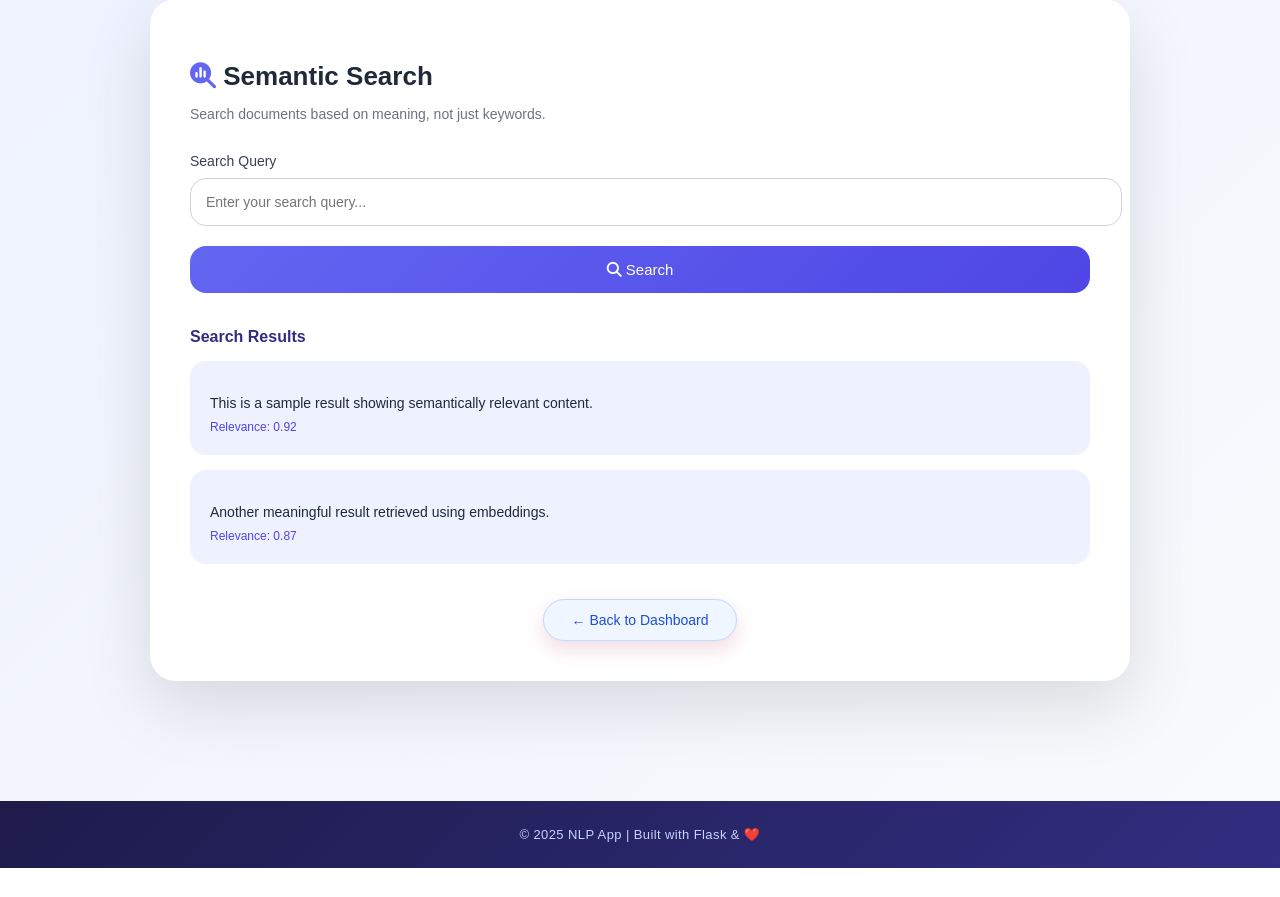
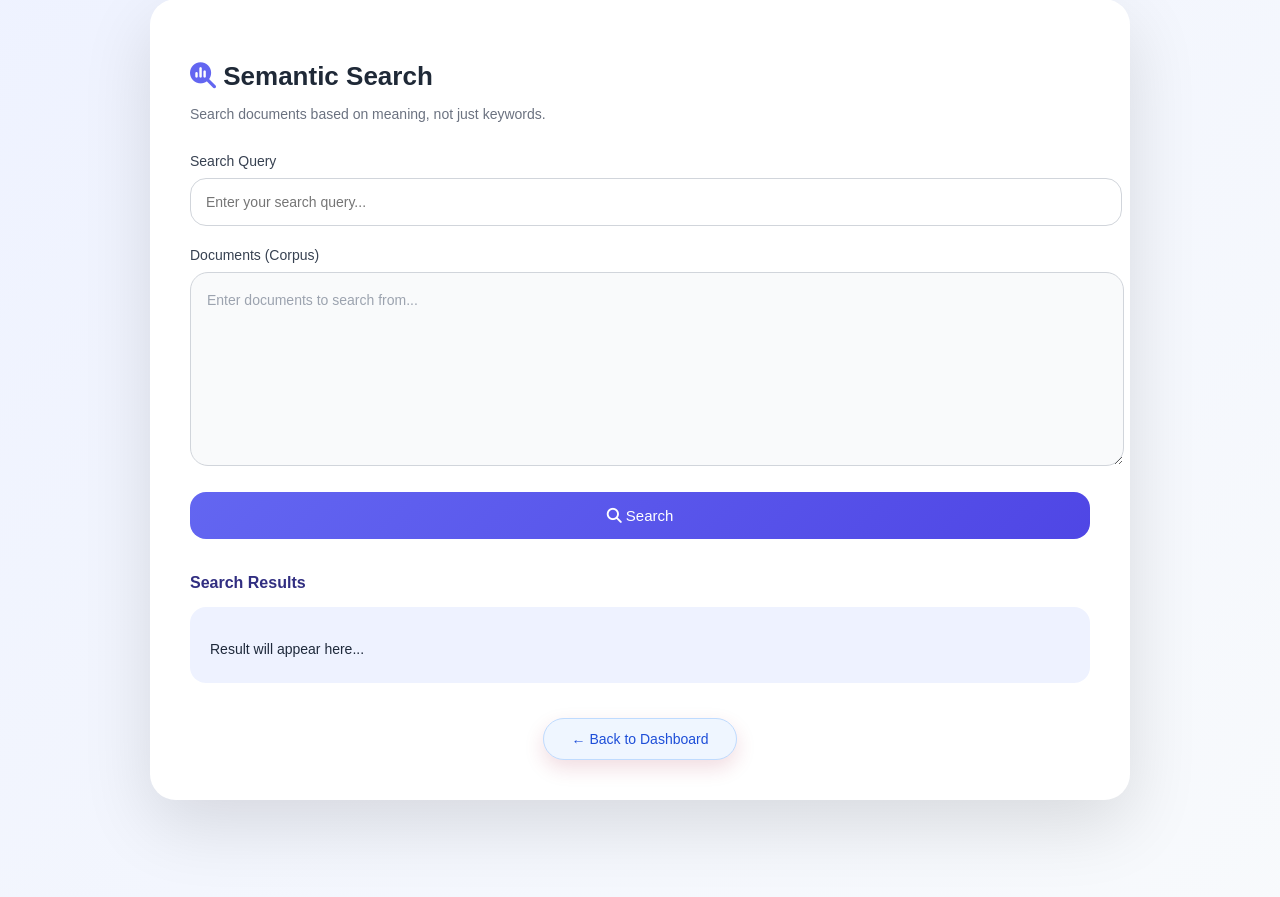
Before and after one commit to AryaShukla123/NLP-Web-App, a Flask app: page /semantic_search in a window 1280 px wide. Shown: the part 123-1020 px from the top of the page. Before the commit the page ends 991 px from the top, so only its background shows below. Run offline with Flask 3, Linux system fonts and the light colour scheme.

Commit message:
Improved frontend UI and functionality across all NLP feature cards

```diff
--- a/app.py
+++ b/app.py
@@ -157,8 +157,8 @@ def perform_summary():
     result = ""
     if request.method == "POST":
         text = request.form["text"]
-        result = api.summarize(text)
-    return render_template("summary.html", result=result)
+        result = api.summarization(text)
+    return render_template("summarize.html", result=result)
 
 
 @app.route("/perform_qa", methods=["GET", "POST"])
@@ -167,17 +167,20 @@ def perform_qa():
     if request.method == "POST":
         context = request.form["context"]
         question = request.form["question"]
-        result = api.question_answer(context, question)
+        result = api.question_answering(context, question)
     return render_template("qa.html", result=result)
 
 
-@app.route("/perform_semantic-search", methods=["GET", "POST"])
+@app.route("/perform_semantic-search", methods=["POST"])
 def perform_semantic_search():
     result = ""
     if request.method == "POST":
-        text = request.form["text"]
-        result = api.semantic_search(text)
+        query = request.form["query"]
+        documents = request.form["documents"]
+        result = api.semantic_search(query, documents)
+
     return render_template("semantic_search.html", result=result)
+
 
 
 @app.route("/perform_semantic-similarity", methods=["GET", "POST"])
@@ -186,8 +189,13 @@ def perform_semantic_similarity():
     if request.method == "POST":
         text1 = request.form["text1"]
         text2 = request.form["text2"]
-        result = api.semantic_similarity(text1, text2)
-    return render_template("semantic_similarity.html", result=result)
+        data = api.semantic_similarity(text1, text2)
+
+        return render_template(
+            "semantic_similarity.html",
+            score=data["score"],
+            result=data["explanation"]
+        )
 
 
 @app.route("/perform_emotion", methods=["GET", "POST"])
--- a/static/css/paraphrase.css
+++ b/static/css/paraphrase.css
@@ -103,3 +103,8 @@ button:hover {
         transform: translateY(0);
     }
 }
+
+#outputText {
+    color: #000000;
+    font-weight: 500;
+}
--- a/static/css/semantic_search.css
+++ b/static/css/semantic_search.css
@@ -120,3 +120,37 @@ button:hover {
         transform: translateY(0);
     }
 }
+
+/* Documents textarea */
+textarea {
+    width: 100%;
+    min-height: 160px;
+    padding: 16px;
+    margin-top: 8px;
+    margin-bottom: 22px;
+    border-radius: 18px;
+    border: 1px solid #d1d5db;
+    font-size: 14px;
+    font-family: inherit;
+    line-height: 1.6;
+    resize: vertical;
+    outline: none;
+    background: #f9fafb;
+    color: #111827;
+}
+
+/* Focus effect */
+textarea:focus {
+    border-color: #6366f1;
+    box-shadow: 0 0 0 3px rgba(99,102,241,0.25);
+    background: #ffffff;
+}
+
+/* Placeholder */
+textarea::placeholder {
+    color: #9ca3af;
+}
+
+input[type="text"] {
+    background: #ffffff;
+}
--- a/static/css/translate.css
+++ b/static/css/translate.css
@@ -139,3 +139,7 @@ button:hover {
         transform: translateY(0);
     }
 }
+#outputText {
+    color: #000000;
+    font-weight: 500;
+}
--- a/templates/abuse.html
+++ b/templates/abuse.html
@@ -18,7 +18,7 @@
     </div>
 
     <div class="logout">
-        <a href="/logout">Logout</a>
+        <a href="/">Logout</a>
     </div>
 </header>
 
--- a/templates/emotion.html
+++ b/templates/emotion.html
@@ -19,7 +19,7 @@
     </div>
 
     <div class="logout">
-        <a href="/logout">Logout</a>
+        <a href="/">Logout</a>
     </div>
 </header>
 
--- a/templates/language.html
+++ b/templates/language.html
@@ -18,7 +18,7 @@
     </div>
 
     <div class="logout">
-        <a href="/logout">Logout</a>
+        <a href="/">Logout</a>
     </div>
 </header>
 
--- a/templates/ner.html
+++ b/templates/ner.html
@@ -17,7 +17,7 @@
     </div>
 
     <div class="logout">
-        <a href="/logout">Logout</a>
+        <a href="/">Logout</a>
     </div>
 </header>
 
--- a/templates/profile.html
+++ b/templates/profile.html
@@ -21,7 +21,7 @@
     </div>
 
     <div class="logout">
-        <a href="#">Logout</a>
+        <a href="/">Logout</a>
     </div>
 </header>
 
--- a/templates/qa.html
+++ b/templates/qa.html
@@ -18,7 +18,7 @@
     </div>
 
     <div class="logout">
-        <a href="/logout">Logout</a>
+        <a href="/">Logout</a>
     </div>
 </header>
 
@@ -36,11 +36,11 @@
 
             <!-- Context -->
             <label for="context">Context</label>
-            <textarea name="text" id="context" placeholder="Enter paragraph or document here..."></textarea>
+            <textarea name="context" id="context" placeholder="Enter paragraph or document here..."></textarea>
 
             <!-- Question -->
             <label for="question">Question</label>
-            <input type="text" id="question" placeholder="Ask your question here...">
+            <input name="question" type="text" id="question" placeholder="Ask your question here...">
 
             <button type="submit">
                 <i class="fas fa-bolt"></i> Get Answer
--- a/templates/semantic_search.html
+++ b/templates/semantic_search.html
@@ -18,7 +18,7 @@
     </div>
 
     <div class="logout">
-        <a href="/logout">Logout</a>
+        <a href="/">Logout</a>
     </div>
 </header>
 
@@ -33,13 +33,19 @@
         </p>
 
         <form action="/perform_semantic-search" method="POST">
-            <label for="query">Search Query</label>
-            <input name="text" type="text" id="query" placeholder="Enter your search query...">
 
-            <button type="submit">
-                <i class="fas fa-search"></i> Search
-            </button>
-        </form>
+    <label>Search Query</label>
+    <input name="query" type="text" placeholder="Enter your search query..." required>
+
+    <label>Documents (Corpus)</label>
+    <textarea name="documents" placeholder="Enter documents to search from..." required></textarea>
+
+    <button type="submit">
+        <i class="fas fa-search"></i> Search
+    </button>
+
+</form>
+
 
 
 
@@ -50,9 +56,9 @@
 
             <div class="result-card">
                 <p class="result-text">
-                    This is a sample result showing semantically relevant content.
+                    Result will appear here...
                 </p>
-                <span class="score">Relevance: 0.92</span>
+
                 {% if result %}
 <div class="result-box">
     <h4>Result</h4>
@@ -61,18 +67,7 @@
 {% endif %}
             </div>
 
-            <div class="result-card">
-                <p class="result-text">
-                    Another meaningful result retrieved using embeddings.
-                </p>
-                <span class="score">Relevance: 0.87</span>
-                {% if result %}
-<div class="result-box">
-    <h4>Result</h4>
-    <p>{{ result }}</p>
-</div>
-{% endif %}
-            </div>
+
 
         </div>
 
--- a/templates/sentiment.html
+++ b/templates/sentiment.html
@@ -17,7 +17,7 @@
     </div>
 
     <div class="logout">
-        <a href="/logout">Logout</a>
+        <a href="/">Logout</a>
     </div>
 </header>
 
--- a/templates/summarize.html
+++ b/templates/summarize.html
@@ -18,7 +18,7 @@
     </div>
 
     <div class="logout">
-        <a href="/logout">Logout</a>
+        <a href="/">Logout</a>
     </div>
 </header>
 
```
Also changed, not shown: static/css/semantic_similarity.css (+36 -0 lines), templates/paraphrase.html (+4 -8 lines), templates/semantic_similarity.html (+20 -9 lines), templates/translate.html (+5 -9 lines).
